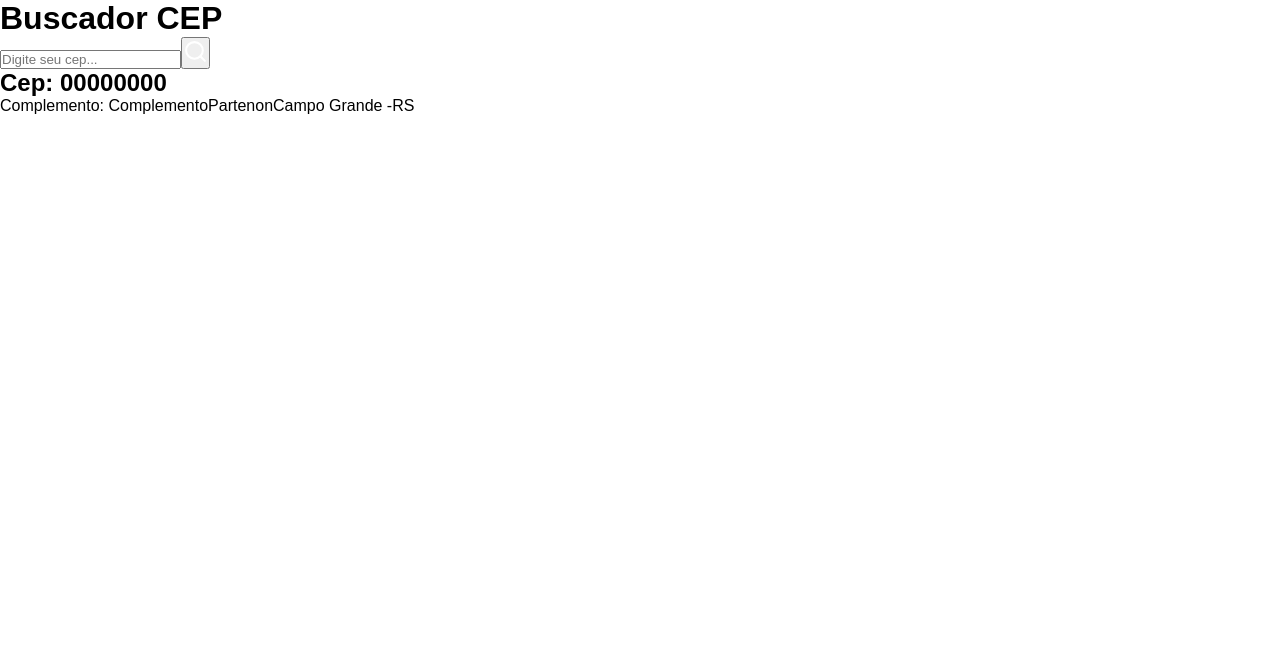
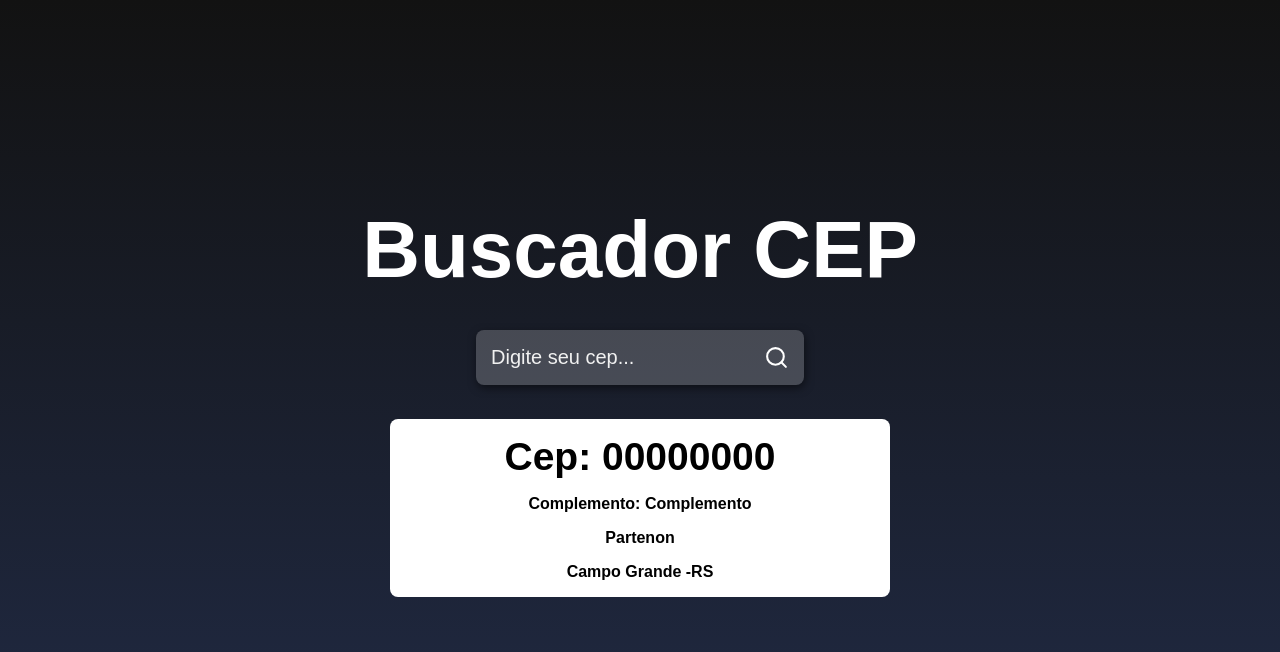
Before and after one commit to CarolMaiaP/zip-code-search, a React (Vite) app: page / in a window 1280 px wide. Shown: the top 652 px of the page. Built offline with nearby package versions, Linux system fonts and the light colour scheme.

Commit message:
project style added

```diff
--- a/package.json
+++ b/package.json
@@ -17,6 +17,7 @@
     "@types/react": "^18.0.17",
     "@types/react-dom": "^18.0.6",
     "@vitejs/plugin-react": "^2.0.1",
+    "typescript": "^4.8.2",
     "vite": "^3.0.7"
   }
 }
--- a/src/App.css
+++ b/src/App.css
@@ -0,0 +1,94 @@
+.container {
+  height: 100vh;
+  display: flex;
+  flex-direction: column;
+  justify-content: center;
+  align-items: center;
+  background: linear-gradient(#121212, #212b46);
+}
+
+.title {
+  font-size: 5rem;
+  color: #fff;
+  animation: flipTitle 2s;
+}
+
+@keyframes flipTitle {
+  from {
+    transform: rotateX(90deg);
+  }
+  to {
+    transform: rotateX(0deg);
+  }
+}
+
+.containerInput {
+  background: rgba(255, 255, 255, 0.2);
+  padding: 15px;
+  margin: 34px 0;
+  display: flex;
+  border-radius: 8px;
+  box-shadow: 1px 3px 8px rgba(0, 0, 0, 0.5);
+}
+
+.containerInput input {
+  background: transparent;
+  border: 0;
+  font-size: 20px;
+  color: #fff;
+  outline: none;
+  margin-right: 8px;
+}
+
+.containerInput input::placeholder {
+  color: #f1f1f1;
+}
+
+.buttonSearch {
+  background: transparent;
+  border: 0;
+  display: flex;
+  justify-content: center;
+  align-items: center;
+  cursor: pointer;
+  transition: 0.5s;
+}
+
+.buttonSearch:hover {
+  transform: scale(1.3);
+}
+
+main {
+  display: flex;
+  justify-content: center;
+  align-items: center;
+  flex-direction: column;
+  background: #fff;
+  width: 500px;
+  border-radius: 8px;
+}
+
+main h2 {
+  margin: 16px 0;
+  font-size: 39px;
+}
+
+.main span {
+  margin-bottom: 16px;
+  font-weight: bold;
+}
+
+@media (max-width: 620px) {
+  .title {
+    font-size: 3rem;
+  }
+
+  .main h2 {
+    font-size: 28px;
+  }
+
+  .main {
+    width: 80%;
+    min-height: 250px;
+  }
+}
--- a/src/App.jsx
+++ b/src/App.jsx
@@ -1,4 +1,5 @@
 import { FiSearch } from 'react-icons/fi'
+import './App.css'
 
 function App() {
   return (
```
Also changed, not shown: 1 other file (tests, documents, lock files or other folders).
